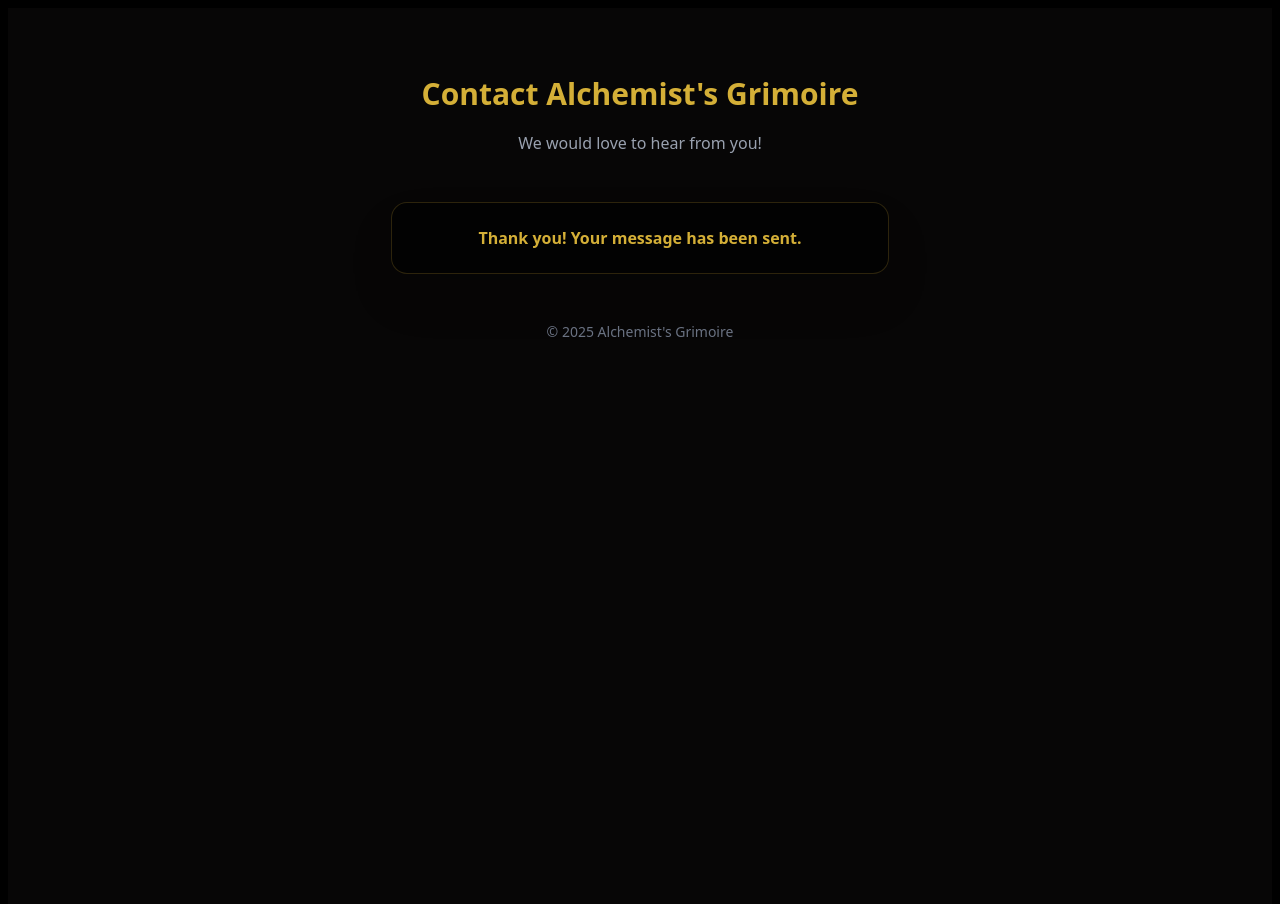
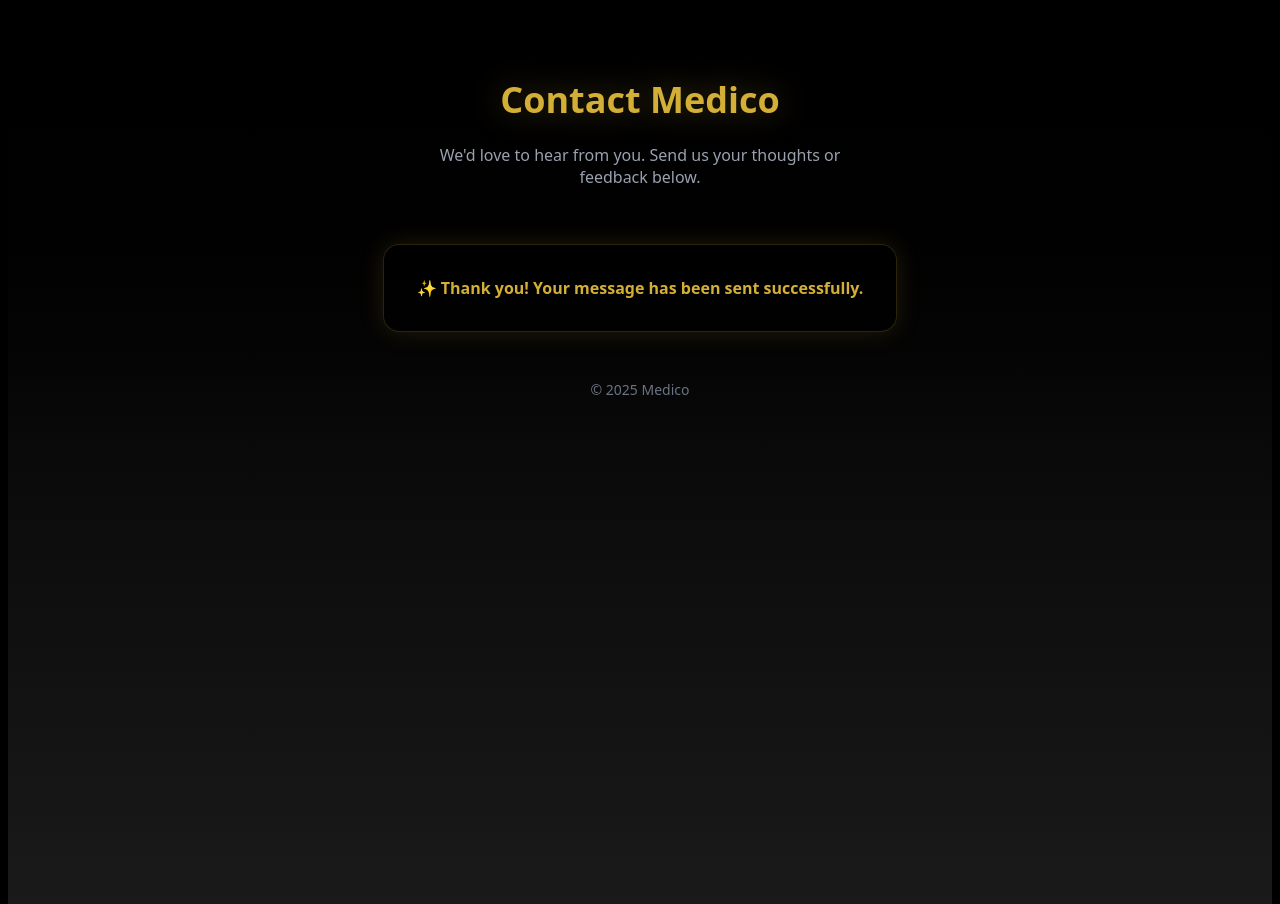
Before and after one commit to Pranay-Mathurkar/CodeSangam, a React (Vite) app in the folder frontend/: page /contact in a window 1280 px wide. Both pictures are taken after typing "Sample", "name@example.com", "Sample" into the empty fields and a click on the button "Send Message". Built offline with nearby package versions, Linux system fonts and the light colour scheme.

Commit message:
Contact Page Updated

```diff
--- a/frontend/src/pages/contact.jsx
+++ b/frontend/src/pages/contact.jsx
@@ -1,11 +1,10 @@
 import React, { useState } from "react";
 
-// Simple ContactPage.jsx for Alchemist's Grimoire
-// Black & gold theme, no backend, all frontend only
+
 
 export default function ContactPage() {
   const [form, setForm] = useState({ name: "", email: "", message: "" });
-  const [submitted, setSubmitted] = useState(false);
+  const [status, setStatus] = useState("idle"); // idle | sending | success
 
   function handleChange(e) {
     setForm({ ...form, [e.target.name]: e.target.value });
@@ -13,21 +12,35 @@ export default function ContactPage() {
 
   function handleSubmit(e) {
     e.preventDefault();
-    setSubmitted(true);
-    setForm({ name: "", email: "", message: "" });
+    setStatus("sending");
+
+
+    setTimeout(() => {
+      setStatus("success");
+      setForm({ name: "", email: "", message: "" });
+    }, 2000);
   }
 
   return (
-    <div className="min-h-screen bg-[#070606] text-gray-100 flex flex-col items-center py-12 px-6">
-      <header className="mb-8 text-center">
-        <h1 className="text-3xl font-bold text-[#d4af37]">Contact Alchemist's Grimoire</h1>
-        <p className="text-gray-400 mt-2">We would love to hear from you!</p>
+    <div className="min-h-screen bg-gradient-to-b from-[#000000] via-[#0a0a0a] to-[#1a1a1a] text-gray-100 flex flex-col items-center py-12 px-6">
+      <header className="mb-10 text-center">
+        <h1 className="text-4xl font-bold text-[#d4af37] drop-shadow-[0_0_15px_rgba(212,175,55,0.3)]">
+          Contact Medico
+        </h1>
+        <p className="text-gray-400 mt-3 max-w-md mx-auto">
+          We'd love to hear from you. Send us your thoughts or feedback below.
+        </p>
       </header>
 
-      <main className="w-full max-w-md bg-black/60 p-6 rounded-2xl shadow-2xl border border-[#d4af37]/20">
-        {submitted ? (
-          <div className="text-center text-[#d4af37] font-semibold">
-            Thank you! Your message has been sent.
+      <main className="w-full max-w-md bg-black/60 p-8 rounded-2xl shadow-[0_0_25px_rgba(212,175,55,0.15)] border border-[#d4af37]/20 transition-all duration-300 hover:shadow-[0_0_35px_rgba(212,175,55,0.3)]">
+        {status === "success" ? (
+          <div className="text-center text-[#d4af37] font-semibold animate-fade-in">
+            ✨ Thank you! Your message has been sent successfully.
+          </div>
+        ) : status === "sending" ? (
+          <div className="flex flex-col items-center justify-center text-[#ffd873] font-medium">
+            <div className="w-8 h-8 border-4 border-[#d4af37] border-t-transparent rounded-full animate-spin mb-3"></div>
+            Sending your message...
           </div>
         ) : (
           <form onSubmit={handleSubmit} className="flex flex-col gap-4">
@@ -37,7 +50,7 @@ export default function ContactPage() {
               onChange={handleChange}
               placeholder="Your Name"
               required
-              className="px-3 py-2 rounded-md bg-black/40 placeholder-gray-400 ring-1 ring-[#d4af37]/20 focus:outline-none"
+              className="px-3 py-2 rounded-md bg-black/40 placeholder-gray-400 ring-1 ring-[#d4af37]/20 focus:ring-[#d4af37]/40 focus:outline-none"
             />
 
             <input
@@ -47,7 +60,7 @@ export default function ContactPage() {
               onChange={handleChange}
               placeholder="Your Email"
               required
-              className="px-3 py-2 rounded-md bg-black/40 placeholder-gray-400 ring-1 ring-[#d4af37]/20 focus:outline-none"
+              className="px-3 py-2 rounded-md bg-black/40 placeholder-gray-400 ring-1 ring-[#d4af37]/20 focus:ring-[#d4af37]/40 focus:outline-none"
             />
 
             <textarea
@@ -57,7 +70,7 @@ export default function ContactPage() {
               placeholder="Your Message"
               rows={5}
               required
-              className="px-3 py-2 rounded-md bg-black/40 placeholder-gray-400 ring-1 ring-[#d4af37]/20 focus:outline-none"
+              className="px-3 py-2 rounded-md bg-black/40 placeholder-gray-400 ring-1 ring-[#d4af37]/20 focus:ring-[#d4af37]/40 focus:outline-none"
             />
 
             <button
@@ -71,7 +84,7 @@ export default function ContactPage() {
       </main>
 
       <footer className="mt-12 text-gray-500 text-sm">
-        © {new Date().getFullYear()} Alchemist's Grimoire
+        © {new Date().getFullYear()} Medico
       </footer>
     </div>
   );
```
